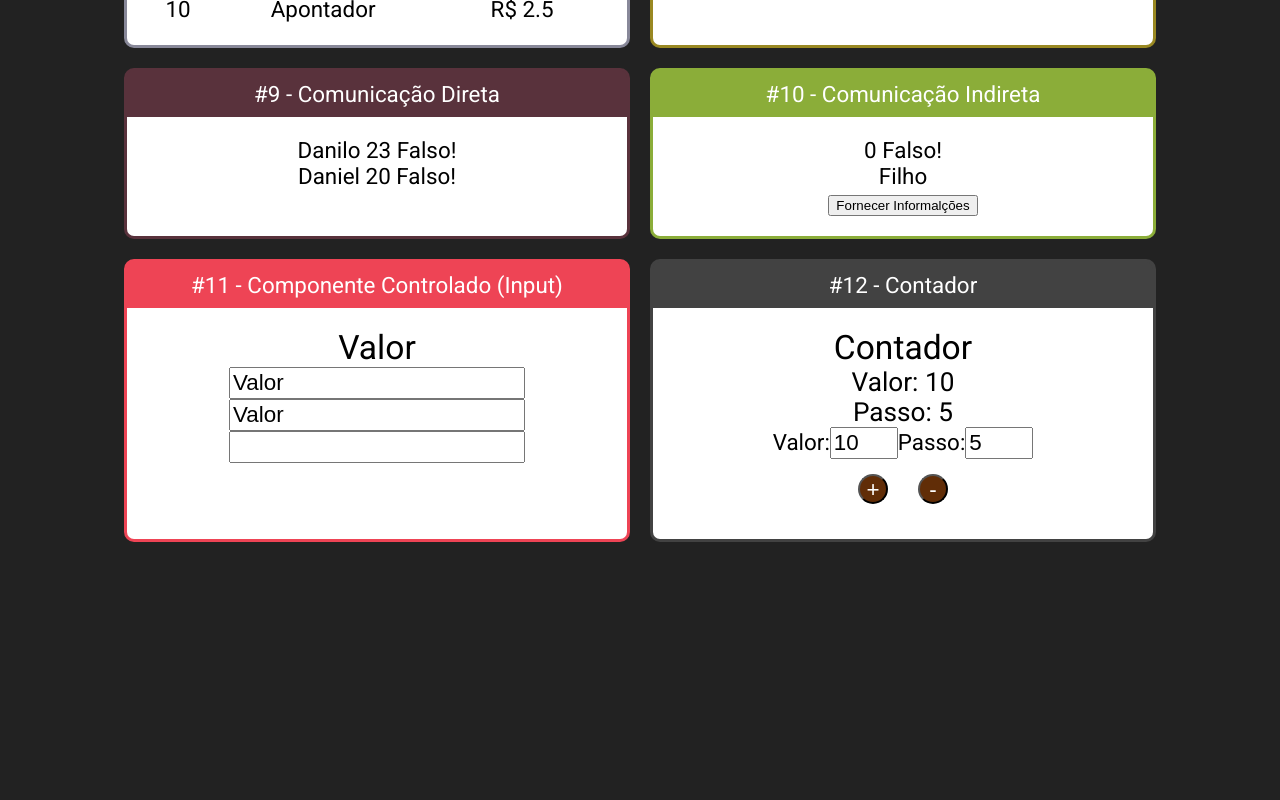
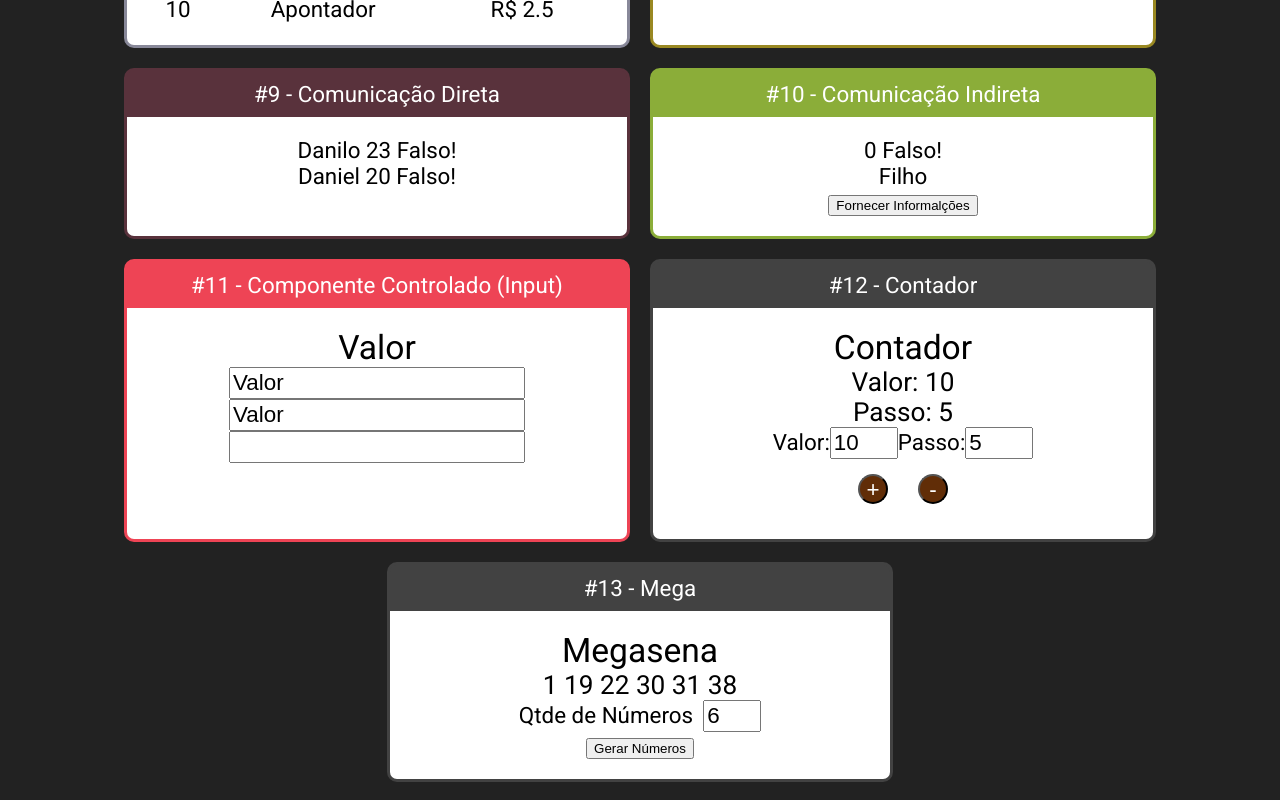
Before and after one commit to DaniloIS/Fundamentos-React, a React (Create React App) app: page / in a window 1280 px wide. Shown: the part 1333-2133 px from the top of the page. Before the commit the page ends 1893 px from the top, so only its background shows below. Built offline with nearby package versions, Linux system fonts and the light colour scheme.

Commit message:
Componente Megasena

```diff
--- a/src/App.jsx
+++ b/src/App.jsx
@@ -15,6 +15,7 @@
 import IndirectFather from './components/comunication/IndirectFather';
 import Input from './components/form/Input';
 import Counter from './components/counter/Counter';
+import Mega from './components/mega/Mega';
 
 import './App.css';
 
@@ -103,6 +104,12 @@
 
                 </Card>
 
+                <Card title="#13 - Mega" color="#424242">
+
+                    <Mega num={10} />
+
+                </Card>
+
             </div>
 
         </div>
--- /dev/null
+++ b/src/components/mega/Mega.css
@@ -0,0 +1,8 @@
+.Mega label {
+    margin-right: 10px;
+}
+
+.Mega input {
+    font-size: 1.4rem;
+    width: 50px;
+}
--- /dev/null
+++ b/src/components/mega/Mega.jsx
@@ -0,0 +1,63 @@
+import React, { useState } from 'react';
+
+import './Mega.css'
+
+export default function Mega(props) {
+
+    const [ qtde, setQtde ] = useState(props.qtde || 6);
+    const startNumber = randomNumbers(qtde);
+    const [numbers, setNumbers] = useState(startNumber);
+
+    function randomNumberNotInclude(min, max, array) {
+        const random = parseInt(Math.random() * (max - min) + min);
+        return array.includes(random) ? randomNumberNotInclude(min, max, array) : random;
+    }
+
+    function randomNumbers(qtde) {
+        const numbers = Array(qtde).fill(0).reduce((nums) => {
+            const newNumber = randomNumberNotInclude(1, 60, nums);
+            return [ ...nums, newNumber];
+        }, [])
+        .sort((n1, n2) => n1 - n2);
+
+        return numbers;
+    }
+
+    return (
+        <div className="Mega">
+            <h2>Megasena</h2>
+            <h3>{numbers.join(' ')}</h3>
+            <div>
+                <label>Qtde de Números</label>
+                <input
+                    min="6"
+                    max="15"
+                    type="number"
+                    value={qtde}
+                        onChange={(e) => {
+                            setQtde(+e.target.value)
+                            setNumbers(randomNumbers(+e.target.value))
+                        }}
+                />
+            </div>
+            <button onClick={_ => setNumbers(randomNumbers(qtde))}>Gerar Números</button>
+        </div>
+    );
+
+
+    /*
+    let array = []
+
+    for(let i = 1; i <= props.num; i++) {
+        let num = parseInt(Math.random() * (50 - 1) + 1);
+
+        array.push(num)
+
+    }
+
+    const span = array.map(num => {
+        return <span>{num}, </span>
+    })
+
+    */
+}
```
